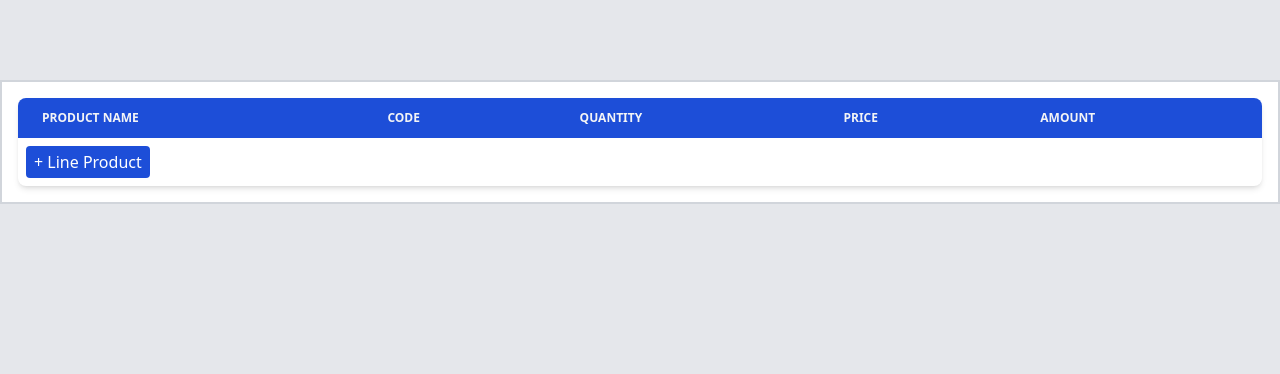
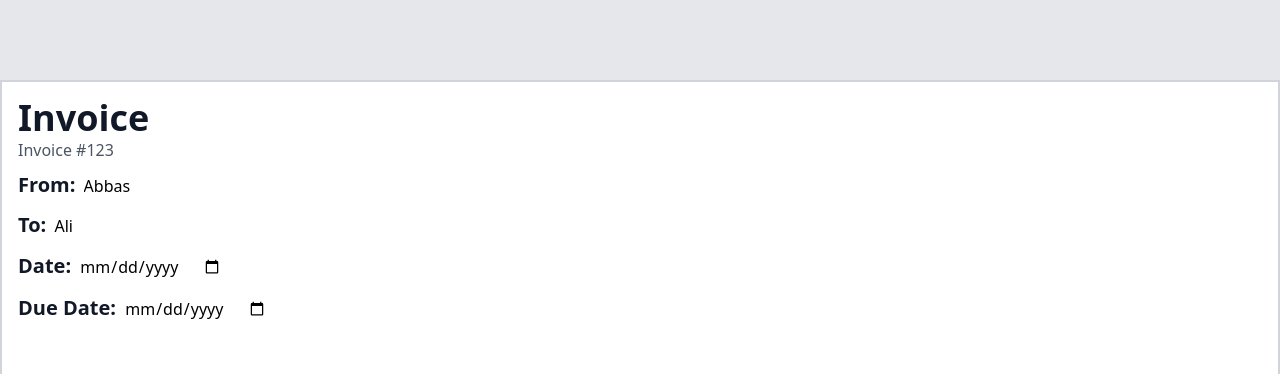
Before and after one commit to AbbasPi/alpine-invoice, a Django app: page / in a window 1280 px wide. Shown: the top 374 px of the page. Run offline with Django 4.2, Linux system fonts and the light colour scheme; lists and menus that the app fills with data are empty; some libraries are stand-ins or nearby versions.

Commit message:
chabges in layout and data validation

```diff
--- a/invoice/templates/invoice/home.html
+++ b/invoice/templates/invoice/home.html
@@ -10,8 +10,8 @@
     <title>Invoice</title>
 </head>
 <body class="bg-gray-200">
-<div x-data="function addRemove() {
-      return {
+
+<div x-data="{
       fields: JSON.parse(localStorage.getItem('fields') || '[]'),
         addNewField() {
           this.fields.push({});
@@ -19,11 +19,33 @@
         removeField(field) {
           this.fields.splice(this.fields.indexOf(field), 1);
         },
-      };
-    }"
+      };"
      x-init="$watch('fields', (val) => localStorage.setItem('fields', JSON.stringify(val)))"
      class="max-w-7xl mx-auto bg-white mt-20 p-4 border-gray-300 border-2">
 
+
+    <div class="mb-12">
+        <div class="max-w-3xl">
+            <h1 class="text-gray-900 text-4xl font-bold ">Invoice</h1>
+            <p class="text-gray-600">Invoice #123</p>
+            <div>
+                <label class="text-gray-900 text-xl font-bold">From:</label>
+                <input type="text" value="Abbas" class="mt-2 p-1 border-1 border-gray-400">
+            </div>
+            <div>
+                <label class="text-gray-900 text-xl font-bold">To:</label>
+                <input type="text" value="Ali" class="mt-2 p-1 border-1 border-gray-400">
+            </div>
+            <div>
+                <label class="text-gray-900 text-xl font-bold">Date:</label>
+                <input type="date" class="mt-2 p-1 border-1 border-gray-400">
+            </div>
+            <div>
+                <label class="text-gray-900 text-xl font-bold">Due Date:</label>
+                <input type="date" class="mt-2 p-1 border-1 border-gray-400">
+            </div>
+        </div>
+    </div>
 
     <div class="overflow-x-auto relative shadow-md sm:rounded-lg">
         <table class="w-full text-sm text-left text-gray-500">
@@ -49,7 +71,7 @@
             <template x-for="(field, index) in fields" :key="index">
                 <tbody>
                 <tr class="bg-white border-b">
-                    <th scope="row" class="py-4 px-6 font-medium text-gray-900 whitespace-nowrap ">
+                    <th scope="row" class="py-4 px-6 font-medium text-gray-900 whitespace-nowrap">
                         <input type="text" placeholder="product" x-model="field.name"
                                class="border-2 p-1 rounded-md w-full">
                     </th>
@@ -57,7 +79,7 @@
                         <input type="text" placeholder="code" x-model="field.code" class="border-2 p-1 rounded-md">
                     </td>
                     <td class="py-4 px-6">
-                        <input type="number" placeholder="quantity" min="0" x-model="field.quantity "
+                        <input type="number" placeholder="quantity" min="0" x-model="field.quantity"
                                class="border-2 p-1 rounded-md">
                     </td>
                     <td class="py-4 px-6">
@@ -65,7 +87,7 @@
                                class="border-2 p-1 rounded-md">
                     </td>
                     <td class="py-4 px-6">
-                        <p x-text="field.price ? field.price * field.quantity + ' $' : 0"></p>
+                        <p x-text="field.quantity & field.price ? field.price * field.quantity + ' $' : field.price ? field.price * 1 + ' $' : 0"></p>
                     </td>
                     <td class="py-4 px-6">
                         <button
@@ -77,13 +99,6 @@
                         </button>
                     </td>
                 </tr>
-                <button
-                        type="button"
-                        class="btn btn-danger btn-small"
-                        @click="removeField(field)"
-                >
-                    &times;
-                </button>
                 </tbody>
             </template>
 
```
